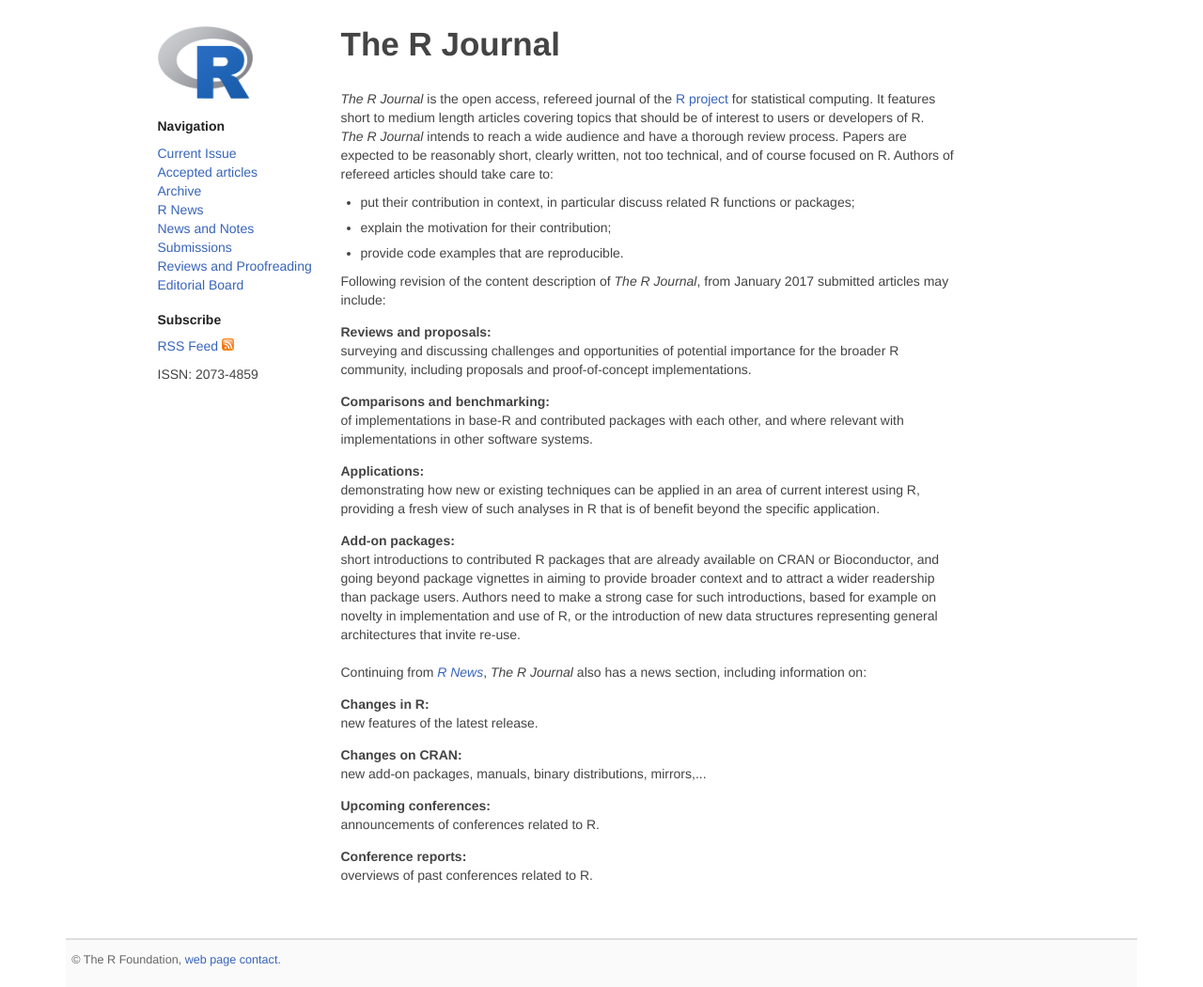
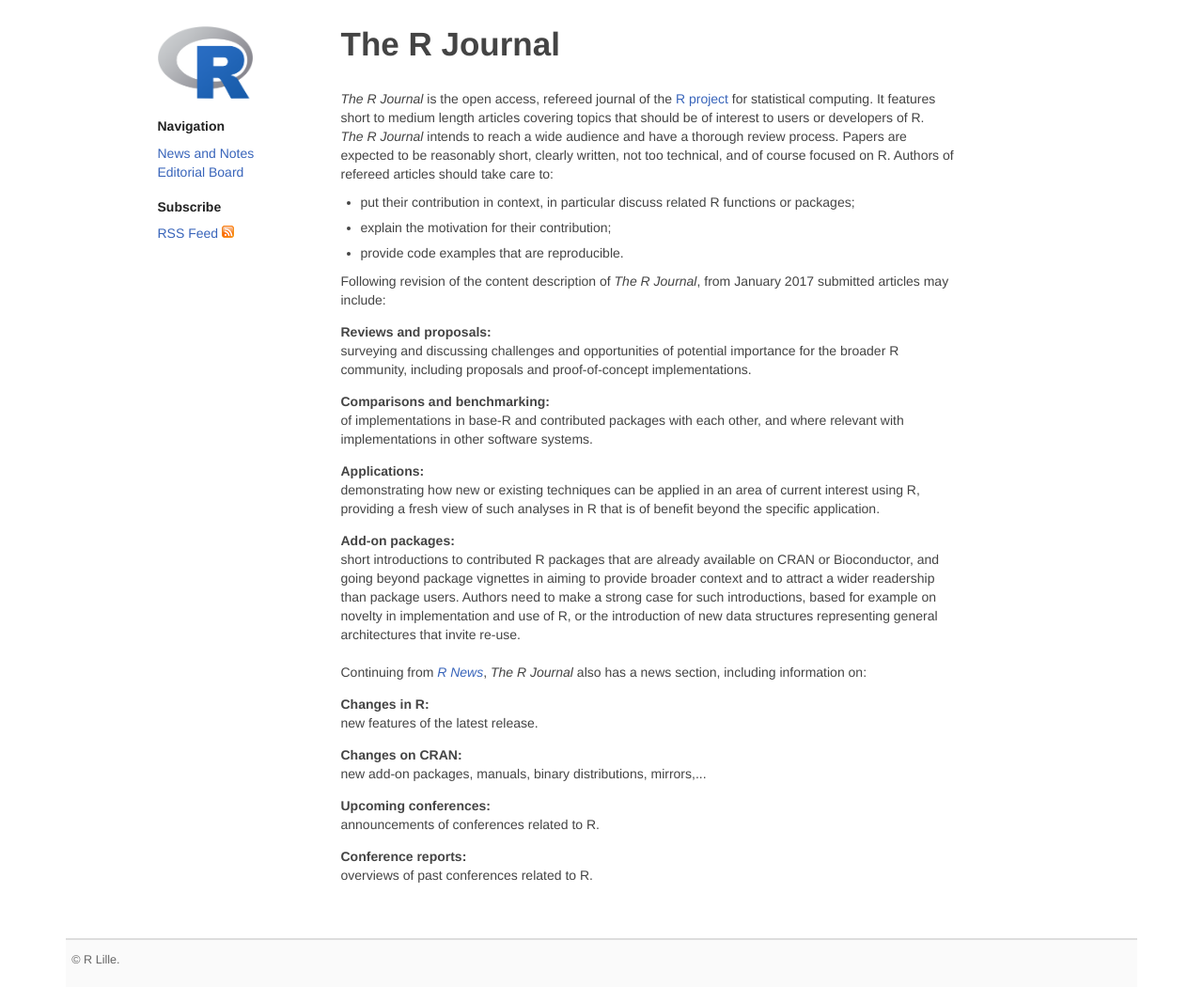
Before and after one commit to RLille/rlille.github.io, a Jekyll site: the page built from index.html, in a window 1280 px wide. Shown: the whole page at 94% size. Built offline with Jekyll 4.4.1, drawn with Linux system fonts in a browser that asks for light colours.

Commit message:
tweak default layout

```diff
--- a/_layouts/default.html
+++ b/_layouts/default.html
@@ -1,19 +1,7 @@
 ---
 navigation:
-- text: "Current Issue"
-  url: "/archive/2019-1"
-- text: "Accepted articles"
-  url: "/archive/accepted/"
-- text: "Archive"
-  url: "/archive"
-- text: "R News"
-  url: "/archive/r-news.html"
 - text: "News and Notes"
   url: "/archive/news-notes.html"
-- text: "Submissions"
-  url: "/submissions.html"
-- text: "Reviews and Proofreading"
-  url: "/reviews-etc.html"
 - text: "Editorial Board"
   url: "/board.html"
 ---
@@ -89,7 +77,6 @@
 
       <h2>Subscribe</h2>
       <p><a href="/rss.atom">RSS Feed <img src="/rss.png" width="13" height="13" alt="" /></a></p>
-      <p>ISSN: 2073-4859</p>
 
     </div>
 
@@ -100,20 +87,10 @@
 
   <div class="row">
     <div class="col-xs-12">
-      <footer>&copy; The R Foundation, <a href="mailto:r-journal@r-project.org">web page contact</a>.</footer>
+      <footer>&copy; R Lille.</footer>
     </div>
   </div>
 </div>
 
-<script>
-  (function(i,s,o,g,r,a,m){i['GoogleAnalyticsObject']=r;i[r]=i[r]||function(){
-  (i[r].q=i[r].q||[]).push(arguments)},i[r].l=1*new Date();a=s.createElement(o),
-  m=s.getElementsByTagName(o)[0];a.async=1;a.src=g;m.parentNode.insertBefore(a,m)
-  })(window,document,'script','//www.google-analytics.com/analytics.js','ga');
-
-  ga('create', 'UA-40966673-1', 'r-project.org');
-  ga('send', 'pageview');
-</script>
-
 </body>
 </html>
```
